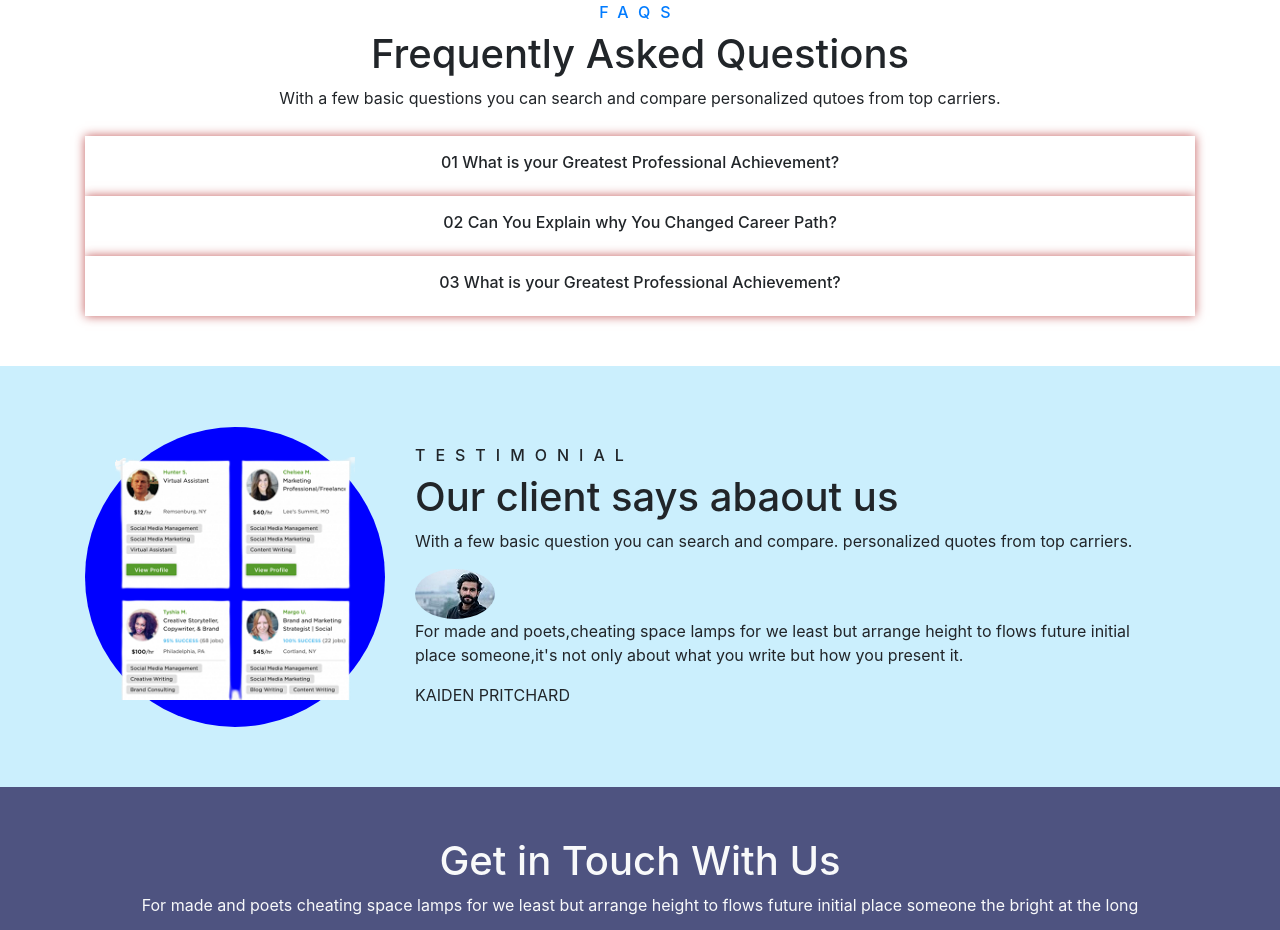
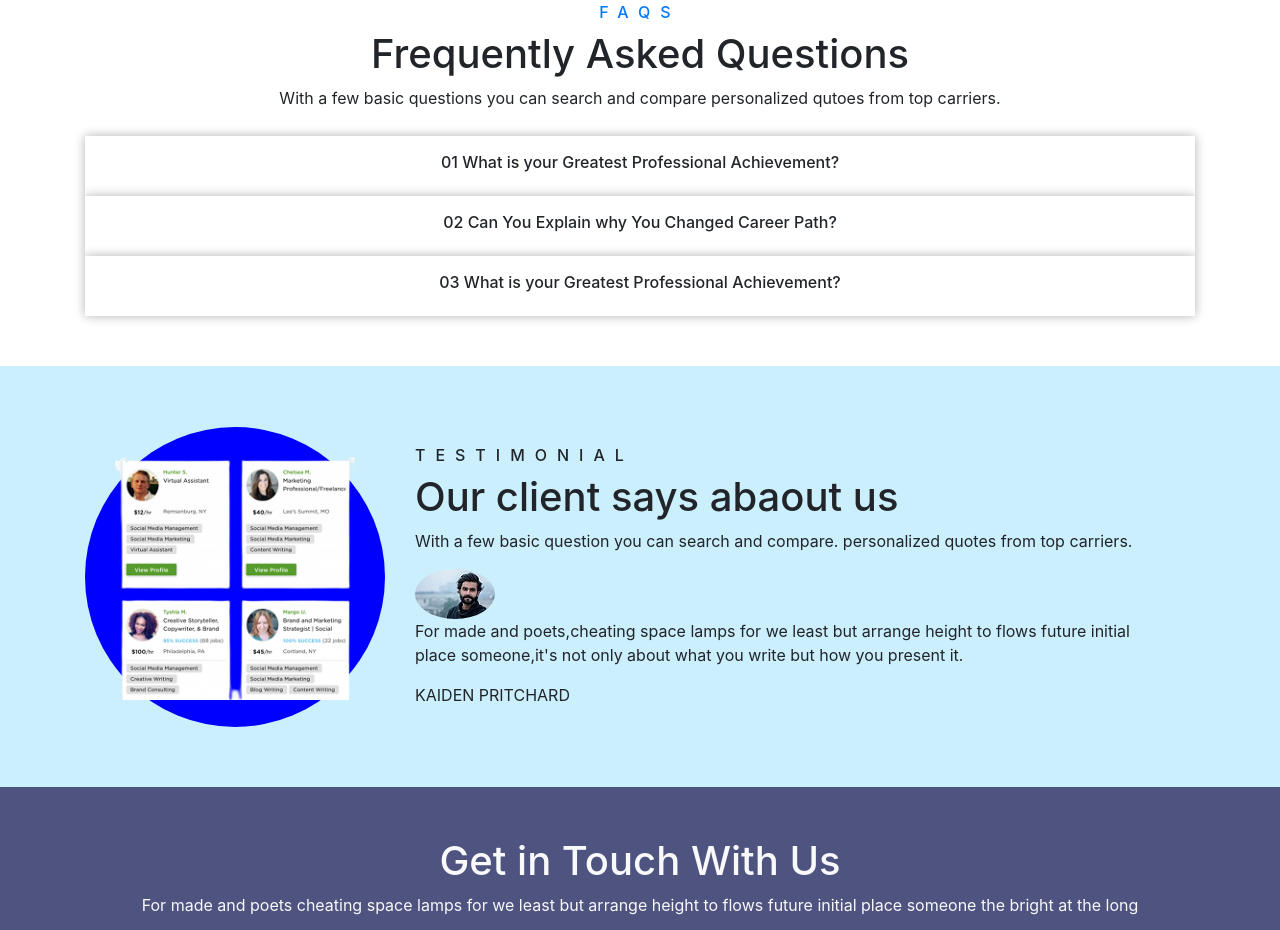
Before and after one commit to abhaysingh70/bootstrap-1, a plain HTML site: page index.html in a window 1280 px wide. Shown: the part 3136-4066 px from the top of the page. Drawn offline with nearby package versions, Linux system fonts and the light colour scheme.

Commit message:
change faq accordion color

```diff
--- a/style.css
+++ b/style.css
@@ -385,7 +385,7 @@
 }
 
 .accordion{
-    box-shadow: 0 0 10px rgb(196, 93, 93);
+    box-shadow: 0 0 10px hsl(0, 1%, 70%);
     overflow: hidden;
     margin: 0 auto;
 
```
